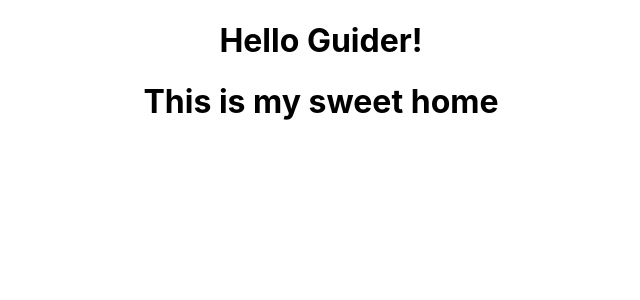
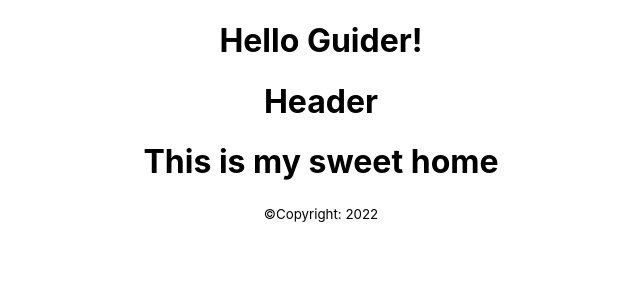
Before and after one commit to Thowhid31/independent-service-assignment-10, a React (Create React App) app: page /home in a window 1280 px wide. Shown: the top 300 px of the page, without its empty margins (319-959 px from the left). Built offline with nearby package versions, Linux system fonts and the light colour scheme.

Commit message:
added copyright footer

```diff
--- a/src/App.js
+++ b/src/App.js
@@ -1,15 +1,19 @@
 import { Route, Routes } from 'react-router-dom';
 import './App.css';
 import Home from './Pages/Home/Home/Home';
+import Footer from './Pages/SharedPages/Footer/Footer';
+import Header from './Pages/SharedPages/Header/Header';
 
 function App() {
   return (
     <div className="App">
       <h1>Hello Guider!</h1>
+      <Header></Header>
       <Routes>
         <Route path='/' element={<Home></Home>}></Route>
         <Route path='/home' element={<Home></Home>}></Route>
       </Routes>
+      <Footer></Footer>
     </div>
   );
 }
--- a/src/Pages/SharedPages/Footer/Footer.js
+++ b/src/Pages/SharedPages/Footer/Footer.js
@@ -3,7 +3,8 @@ import React from 'react';
 const Footer = () => {
     return (
         <footer>
-            <h1>Footer</h1>
+            <p><small><span dangerouslySetInnerHTML={{ "__html": "&copy;"} }/>
+                 Copyright: {new Date().getFullYear()}</small></p>
         </footer>
     );
 };
```
